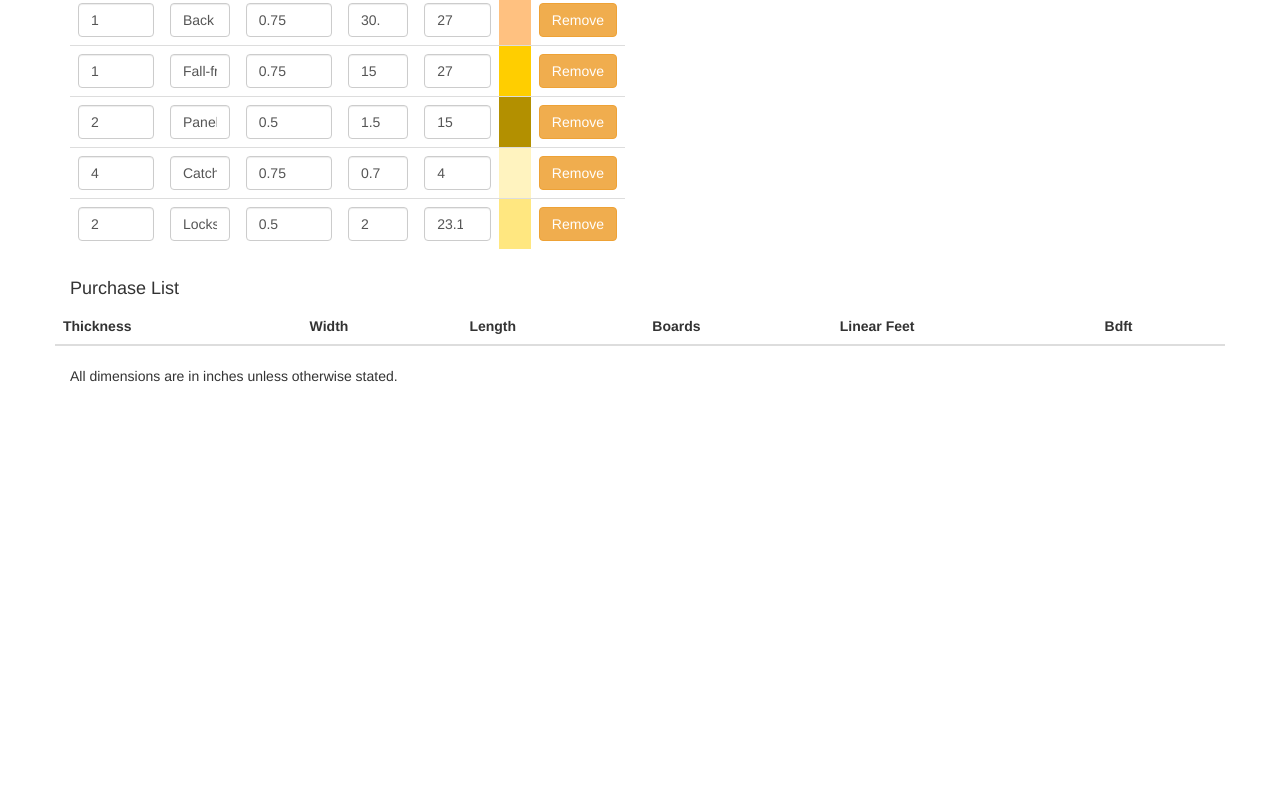
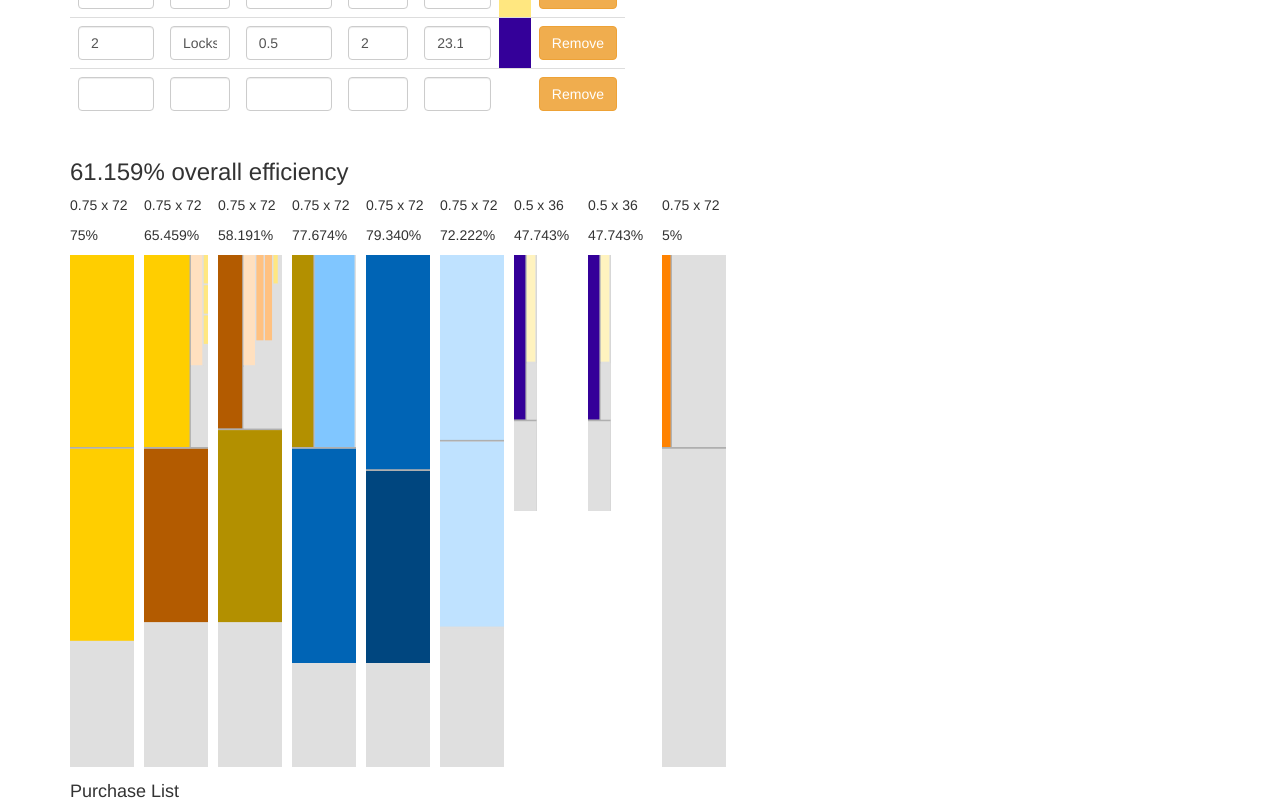
Before and after one commit to jlewallen/stock-estimator-ng, a website with bundled scripts: page index.html in a window 1280 px wide. Shown: the part 779-1584 px from the top of the page. Before the commit the page ends 1175 px from the top, so only its background shows below. Built offline with nearby package versions, Linux system fonts and the light colour scheme; some packages are replaced by stand-ins of ours.

Commit message:
Upgrades, color changes.

```diff
--- a/html/layout.html
+++ b/html/layout.html
@@ -1,46 +1,17 @@
 <div>
-  <h4>Available Stock</h4>
 
   <div class="row">
     <div class="col-md-6">
-      <select class="form-control" ng-options="stockSet as stockSet.name for stockSet in stockSets" ng-model="stockSet" ng-change="chooseStockSet(stockSet)">
-      </select>
     </div>
   </div>
 
   <div class="row">
     <div class="col-md-6">
-    <table class="table">
-      <thead>
-        <th>Thickness</th>
-        <th>Width</th>
-        <th>Length</th>
-        <th>$/bdft</th>
-      </thead>
-      <tbody>
-        <tr ng-repeat="board in available">
-          <td><input type="number" class="col-xs-2 form-control" ng-model="board.thickness"></td>
-          <td><input type="number" class="col-xs-2 form-control" ng-model="board.width"></td>
-          <td><input type="number" class="col-xs-2 form-control" ng-model="board.length"></td>
-          <td><input type="number" class="col-xs-2 form-control" ng-model="board.perBoardFoot"></td>
-          <td><button class="btn btn-warning" ng-click="removeRow(available, board)">Remove</button></td>
-        </tr>
-      </tbody>
-    </table>
-    </div>
-  </div>
-
       <h4>Cut List</h4>
 
-  <div class="row">
-    <div class="col-md-6">
       <select class="form-control" ng-options="cutList as cutList.name for cutList in cutLists" ng-model="cutList" ng-change="chooseCutList(cutList)">
       </select>
-    </div>
-  </div>
 
-  <div class="row">
-  <div class="col-md-6">
       <table class="table">
         <thead>
           <th>Quantity</th>
@@ -66,6 +37,36 @@
     </div>
 
     <div class="col-md-6">
+      <h4>Available Stock</h4>
+
+      <select class="form-control" ng-options="stockSet as stockSet.name for stockSet in stockSets" ng-model="stockSet" ng-change="chooseStockSet(stockSet)">
+      </select>
+
+      <table class="table">
+        <thead>
+          <th>Exclude</th>
+          <th>Thickness</th>
+          <th>Width</th>
+          <th>Length</th>
+          <th>$/bdft</th>
+        </thead>
+        <tbody>
+          <tr ng-repeat="board in available">
+            <td><input type="checkbox" class="" ng-model="board.exclude"></td>
+            <td><input type="number" class="col-xs-2 form-control" ng-model="board.thickness"></td>
+            <td><input type="number" class="col-xs-2 form-control" ng-model="board.width"></td>
+            <td><input type="number" class="col-xs-2 form-control" ng-model="board.length"></td>
+            <td><input type="number" class="col-xs-2 form-control" ng-model="board.perBoardFoot"></td>
+            <td><button class="btn btn-warning" ng-click="removeRow(available, board)">Remove</button></td>
+          </tr>
+        </tbody>
+      </table>
+    </div>
+  </div>
+
+  <div class="row">
+    <div class="col-md-12">
+      <h3>{{plan.efficiency.efficiency | number}}% overall efficiency</h3>
       <div class="board-diagrams">
         <div ng-repeat="board in buy" class="board-diagram">
           <p>{{board.thickness}} x {{board.length}}</p>
@@ -74,11 +75,6 @@
         </div>
       </div>
     </div>
-
-  </div>
-
-  <div class="row">
-
   </div>
 
   <h4>Purchase List</h4>
--- a/js/app.js
+++ b/js/app.js
@@ -50,13 +50,20 @@
       { quantity: 2, thickness: 1.625, width: 1.375, length: 66, name: "" },
       { quantity: 2, thickness: 1.625, width: 3, length: 24, name: "" },
     ];
+    var makeHavenBench = [
+      { quantity: 6, thickness: 1.0, width: 4.0, length: 62, name: "Slats" },
+      { quantity: 6, thickness: 1.0, width: 4.0, length: 18, name: "Legs" },
+      { quantity: 6, thickness: 1.0, width: 4.0, length: 18, name: "Rails" },
+    ];
     var dutchChest = [
       { quantity: 2, thickness: 0.75, width: 11.25, length: 30.125, name: "Sides" },
       { quantity: 1, thickness: 0.75, width: 11.25, length: 27, name: "Bottom" },
       { quantity: 2, thickness: 0.75, width: 11.25, length: 26, name: "Shelves" },
       { quantity: 1, thickness: 0.75, width: 7, length: 27, name: "Front" },
       { quantity: 1, thickness: 0.75, width: 1.5, length: 27, name: "Bottom Lip" },
-      { quantity: 1, thickness: 0.75, width: 15.5, length: 28.375, name: "Lid" },
+      // { quantity: 1, thickness: 0.75, width: 15.5, length: 28.375, name: "Lid" },
+      { quantity: 1, thickness: 0.75, width: 15.5, length: 24.375, name: "Lid" },
+      { quantity: 2, thickness: 0.75, width: 2.0, length: 15.5, name: "Breadboard Ends" },
       { quantity: 2, thickness: 0.75, width: 1.25, length: 12, name: "Skids" },
       { quantity: 1, thickness: 0.75, width: 30.5, length: 27, name: "Back" },
       { quantity: 1, thickness: 0.75, width: 15, length: 27, name: "Fall-front" },
@@ -64,23 +71,43 @@
       { quantity: 4, thickness: 0.75, width: 0.75, length: 4, name: "Catches" },
       { quantity: 2, thickness: 0.5, width: 2, length: 23.125, name: "Locks" }
     ];
+    var helper = [
+      { quantity: 7, thickness: 0.75, width: 2, length: 15, name: "Runners" },
+      { quantity: 4, thickness: 0.75, width: 2, length: 34, name: "Legs" },
+      { quantity: 2, thickness: 0.75, width: 2, length: 8.5, name: "Legs" },
+      { quantity: 4, thickness: 0.75, width: 2, length: 7, name: "Runners" },
+      { quantity: 2, thickness: 0.75, width: 2, length: 13, name: "Runnere" },
+      { quantity: 2, thickness: 0.75, width: 10, length: 15, name: "Steps" }
+    ];
     $scope.cutLists = [
       { name: 'Dutch Tool Chest', necessary: dutchChest },
-      { name: 'Frame Saw', necessary: frameSaw }
+      { name: 'Frame Saw', necessary: frameSaw },
+      { name: 'Make Haven Bench', necessary: makeHavenBench },
+      { name: 'Helper', necessary: helper }
     ];
 
     $scope.stockSets = [
-      { name: 'Home Depot - Select Pine', available: [
-        { thickness: 0.75, width: 11.25, length: 96 },
-        { thickness: 0.5, width: 4, length: 36 }
+      { name: 'Hardwood', available: [
+        { exclude: false, thickness: 0.750, width: 11.25, length: 12 * 8 },
+        { exclude: false, thickness: 0.750, width: 11.25, length: 12 * 6 },
+        { exclude: false, thickness: 0.500, width: 4,     length: 36 },
+        { exclude: false, thickness: 0.750, width: 6,     length: 12 * 8 },
+        { exclude: false, thickness: 1.625, width: 6,     length: 12 * 8 }
       ]},
-      { name: 'Home Depot - Construction', available: [
-        { thickness: 1.75, width: 12, length: 96 },
-        { thickness: 1.75, width: 10, length: 96 }
+      { name: '8ft Dimensional', available: [
+        { thickness: 1.0, width: 4, length: 12 * 8 }
       ]},
-      { name: 'Hardwood', available: [
-        { thickness: 0.750, width: 6, length: 96 },
-        { thickness: 1.625, width: 6, length: 96 }
+      { name: '10ft Dimensional', available: [
+        { thickness: 1.0, width: 4, length: 12 * 10 }
+      ]},
+      { name: 'Construction', available: [
+        { thickness: 1.75, width: 12, length: 12 * 16 },
+        { thickness: 1.75, width: 12, length: 12 * 10 },
+        { thickness: 1.75, width: 12, length: 12 * 8 },
+        { thickness: 1.75, width: 10, length: 12 * 8 },
+        { thickness: 1.75, width:  8, length: 12 * 8 },
+        { thickness: 1.75, width:  6, length: 12 * 8 },
+        { thickness: 1.75, width:  4, length: 12 * 8 }
       ]}
     ];
 
@@ -100,6 +127,9 @@
       if (_.isUndefined(board.width) || _.isUndefined(board.thickness) || _.isUndefined(board.length)) {
         return false;
       }
+      if (board.exclude === true) {
+        return false;
+      }
       return board.width > 0 && board.length > 0 && board.thickness > 0;
     }
 
@@ -108,7 +138,7 @@
     }
 
     $scope.ensureEmptyRow = function(collection) {
-      if (_.all(collection, isValidBoard)) {
+      if (_.every(collection, isValidBoard)) {
         collection.push({});
       }
     };
@@ -134,9 +164,10 @@
       }
 
       var planner = new Planner();
-      var buy = planner.calculate(_.where($scope.available, isValidBoard), _.where($scope.necessary, isValidBoard));
+      var mostEfficient = planner.calculateForAllAvailableAndPickBest($scope.stockSets, _.filter($scope.necessary, isValidBoard));
+      var plan = planner.calculate(_.filter($scope.available, isValidBoard), _.filter($scope.necessary, isValidBoard));
+      var buy = plan.buy;
 
-      console.log(buy);
       var purchase = _.map(_.groupBy(buy, function(board) {
         return getBoardKey(board.template);
       }), function(k, v) {
@@ -148,6 +179,7 @@
         }, template);
       });
 
+      $scope.plan = plan;
       $scope.settings = planner.settings;
       $scope.buy = buy;
       $scope.purchase = purchase;
--- a/js/board-diagram-directive.js
+++ b/js/board-diagram-directive.js
@@ -31,10 +31,10 @@
             ctx.fillStyle = '#' + part.color;
           }
           else if (part.cutoff) {
-            ctx.fillStyle = '#ddeeee';
+            ctx.fillStyle = '#dfdfdf';
           }
           else if (part.raw) {
-            ctx.fillStyle = '#cecece';
+            ctx.fillStyle = '#afafaf';
           }
           else if (part.panel) {
             ctx.fillStyle = '#dd20f6';
@@ -65,8 +65,8 @@
 
         $scope.$watch(attrs.allBoards, function() {
           var allBoards = $scope.$eval(attrs.allBoards);
-          var longest = _.max(_.pluck(allBoards, 'length'));
-          var widest = _.max(_.pluck(allBoards, 'width'));
+          var longest = _.max(_.map(allBoards, 'length'));
+          var widest = _.max(_.map(allBoards, 'width'));
 
           var board = $scope.$eval(attrs.boardDiagram);
           var maxX = 64.0;
--- a/js/planner.js
+++ b/js/planner.js
@@ -14,31 +14,35 @@
 
     function sortLargestToSmallest(collection) {
       collection.sort(function(a, b) {
-        if (a.width == b.width)
+        if (a.width != b.width)
+          return b.width - a.width;
+        if (a.length != b.length)
           return b.length - a.length;
-        return b.width - a.width;
+        return b.quantity - a.quantity;
       });
       return collection;
     }
 
     function sortSmallestToLargest(collection) {
       collection.sort(function(a, b) {
-        if (a.width == b.width)
+        if (a.width != b.width)
+          return a.width - b.width;
+        if (a.length != b.length)
           return a.length - b.length;
-        return a.width - b.width;
+        return a.quantity - b.quantity;
       });
       return collection;
     }
 
     function getAvailablePanelStockFor(needed) {
-      return _.first(_.where(self.available, function(availStock) {
+      return _.first(_.filter(self.available, function(availStock) {
         return availStock.thickness == needed.thickness &&
                availStock.width <= needed.width;
       }));
     }
 
     function getAvailableSourceStockFor(needed) {
-      return _.first(_.where(self.available, function(availStock) {
+      return _.first(_.filter(self.available, function(availStock) {
         return availStock.thickness == needed.thickness &&
               (availStock.width >= needed.width || availStock.width === 0) &&
               (availStock.length >= needed.length);
@@ -46,13 +50,13 @@
     }
 
     function findCutoffFor(required) {
-      return _.first(_.where(self.cutoffs, function(cutoff) {
+      return _.first(_.filter(self.cutoffs, function(cutoff) {
         return cutoff.thickness === required.thickness && cutoff.width >= required.width && cutoff.length >= required.length;
       }));
     }
 
     function isPanel(needed) {
-      return !_.any(self.available, function(availStock) {
+      return !_.some(self.available, function(availStock) {
         return needed.width <= availStock.width;
       });
     }
@@ -112,7 +116,7 @@
           yields: []
         });
       }
-      if (_.any(currentCutoffs)) {
+      if (_.some(currentCutoffs)) {
         self.cutoffs = sortSmallestToLargest(self.cutoffs.concat(currentCutoffs));
         sourceStock.yields = sourceStock.yields.concat(currentCutoffs);
       }
@@ -136,28 +140,50 @@
       return Math.ceil(board.thickness) * board.width * board.length;
     }
 
-    function calculateBoardEfficiency(board) {
-      var yields = _.where(flattenYields(board), function(board) { return !board.cutoff; });
-      var usedVolume = _.reduce(_.map(yields, boardVolume), function(sum, num) { return sum + num; }, 0);
-      var totalVolume = boardVolume(board);
+    function calculateSingleBoardEfficiency(board) {
+      var efficiency = calculateEfficiency(_([board]));
+      return _.extend(efficiency, board);
+    }
 
-      // console.log(totalVolume, usedVolume);
-      return _.extend({
+    function calculateEfficiency(boards) {
+      if (!boards.some()) {
+        return {
+          totalVolume: 0,
+          usedVolume: 0,
+          efficiency: 0
+        };
+      }
+      var yields = boards.map(flattenYields).flatten().filter(function(board) { return !board.cutoff; });
+      var usedVolume = yields.map(boardVolume).reduce(function(sum, num) { return sum + num; }, 0);
+      var totalVolume = boards.map(boardVolume).reduce(function(sum, num) { return sum + num; }, 0);
+      return {
         totalVolume: totalVolume,
         usedVolume: usedVolume,
         efficiency: usedVolume / totalVolume * 100
-      }, board);
+      };
     }
+
+    var self = this;
+
+    this.calculateForAllAvailableAndPickBest = function(allAvailable, necessary) {
+      var plans = _(allAvailable).map(function(available) {
+        return {
+          plan: self.calculate(available.available, necessary)
+        };
+      });
+
+      console.log(plans.value());
+
+      return {};
+    };
 
     this.calculate = function(available, necessary) {
       self.cutoffs = [];
       self.buy = [];
       self.available = _.sortBy(available, 'width').reverse();
 
-      // console.log("Calc");
-
       var necessaryByWidthAndLength = sortLargestToSmallest(_.clone(necessary));
-      while (_.any(necessaryByWidthAndLength)) {
+      while (_.some(necessaryByWidthAndLength)) {
         var needed = necessaryByWidthAndLength.shift();
         for (var i = 0; i < needed.quantity; ++i) {
           if (isPanel(needed)) {
@@ -185,7 +211,11 @@
         }
       }
 
-      return _.map(self.buy, calculateBoardEfficiency);
+      var withEfficiency = _.map(self.buy, calculateSingleBoardEfficiency);
+      return {
+        efficiency: calculateEfficiency(_(self.buy)),
+        buy: withEfficiency
+      };
     };
 
     return self;
--- a/server.js
+++ b/server.js
@@ -1,4 +1,4 @@
 var connect = require('connect');
 var serveStatic = require('serve-static');
 console.log("port 3000");
-connect().use(serveStatic(__dirname)).listen(3000);
+connect().use(serveStatic(__dirname)).listen(4000);
```
Lines whose indentation alone changed are shown as unchanged.
